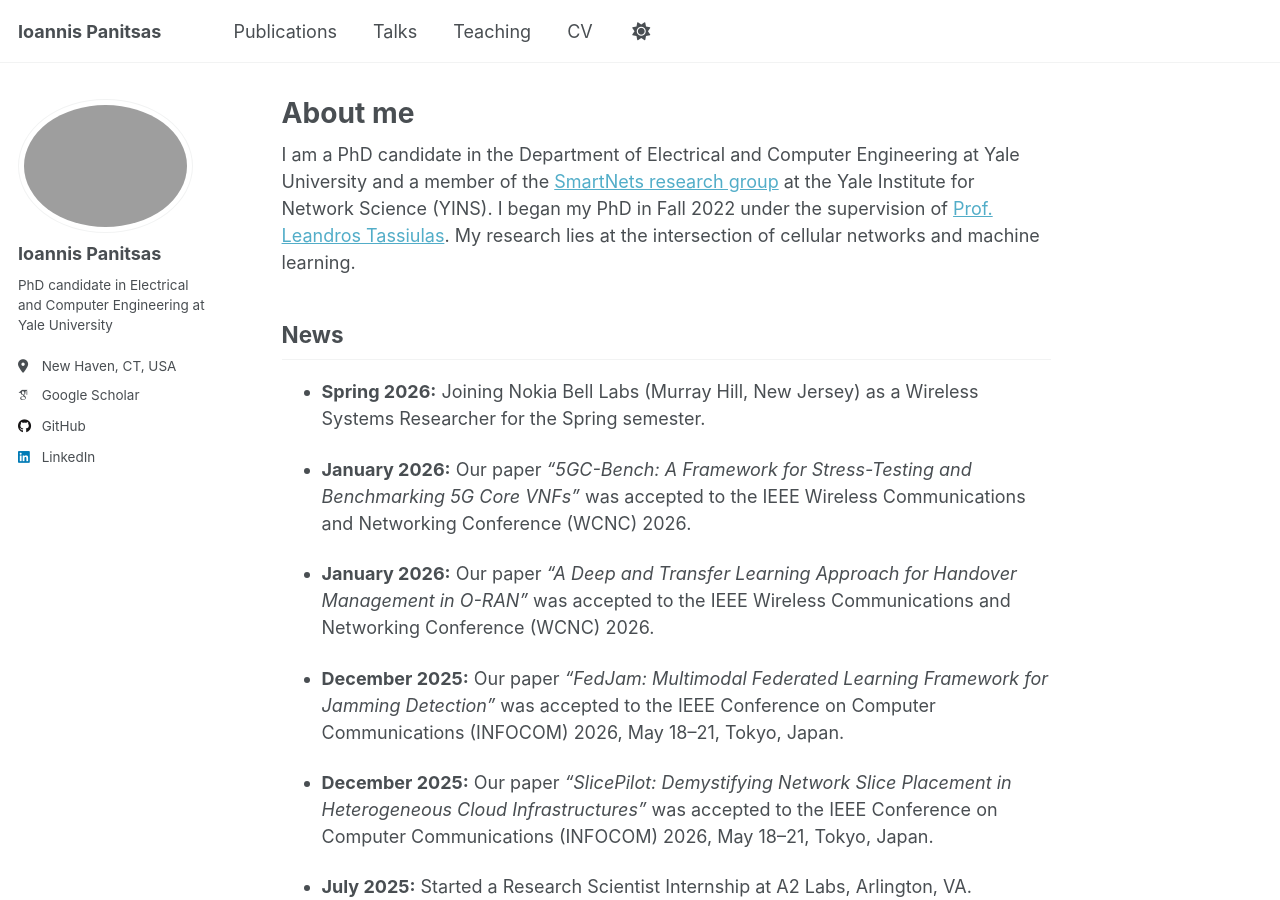
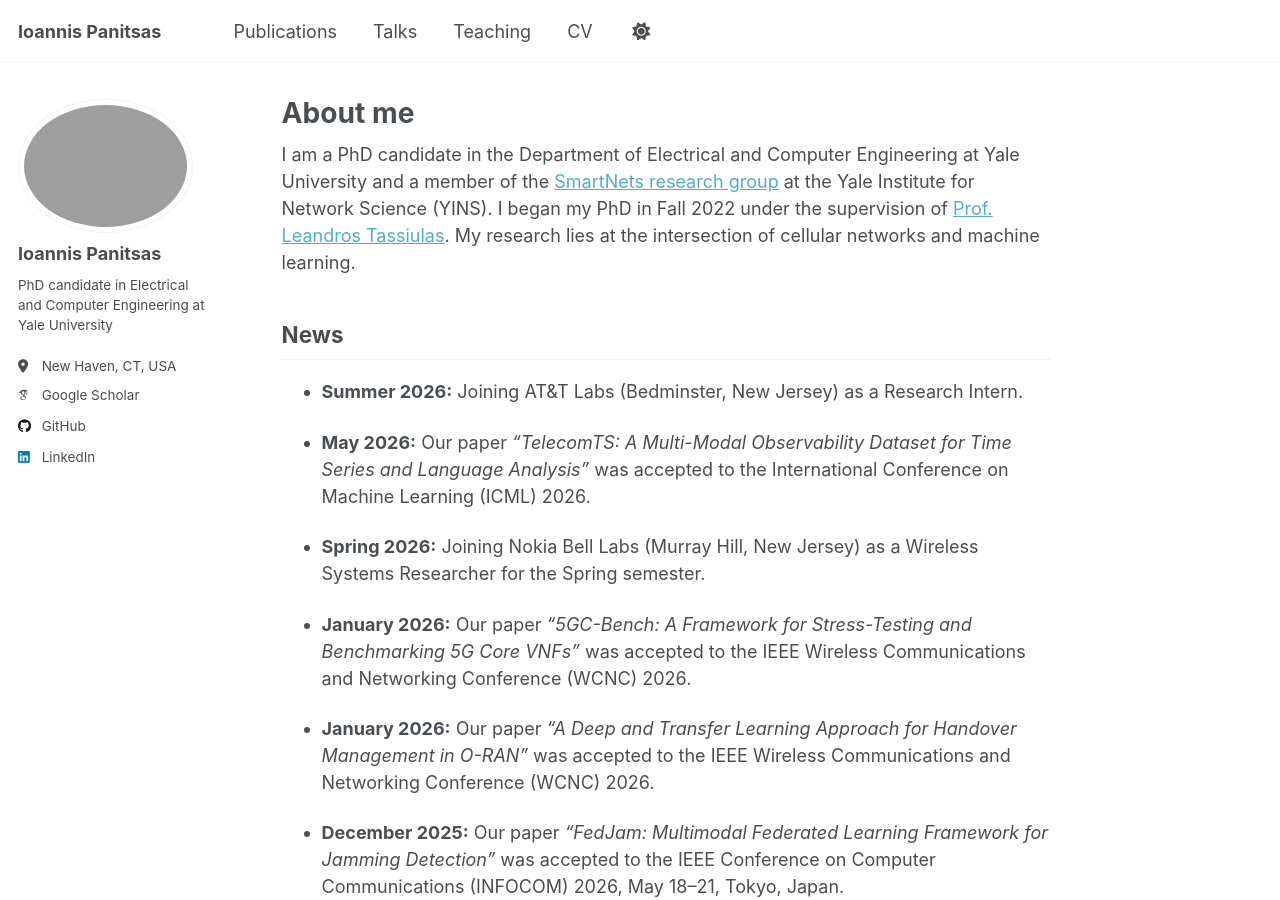
Before and after one commit to panitsasi/panitsasi.github.io, a Jekyll site: the page built from _pages/about.md, in a window 1280 px wide and 900 px high. Built offline with Jekyll 4.4.1, drawn with Linux system fonts in a browser that asks for light colours; some web fonts are replaced.

Commit message:
Update about.md

```diff
--- a/_pages/about.md
+++ b/_pages/about.md
@@ -7,6 +7,11 @@ author_profile: true
 I am a PhD candidate in the Department of Electrical and Computer Engineering at Yale University and a member of the [SmartNets research group](https://smartnets.yale.edu/) at the Yale Institute for Network Science (YINS). I began my PhD in Fall 2022 under the supervision of [Prof. Leandros Tassiulas](https://engineering.yale.edu/research-and-faculty/faculty-directory/leandros-tassiulas). My research lies at the intersection of cellular networks and machine learning.
 
 ## News
+
+- **Summer 2026:** Joining AT&T Labs (Bedminster, New Jersey) as a Research Intern.
+
+- **May 2026:** Our paper *“TelecomTS: A Multi-Modal Observability Dataset for Time Series and
+Language Analysis”* was accepted to the International Conference on Machine Learning (ICML) 2026.
 
 - **Spring 2026:** Joining Nokia Bell Labs (Murray Hill, New Jersey) as a Wireless Systems Researcher for the Spring semester.
 
```
